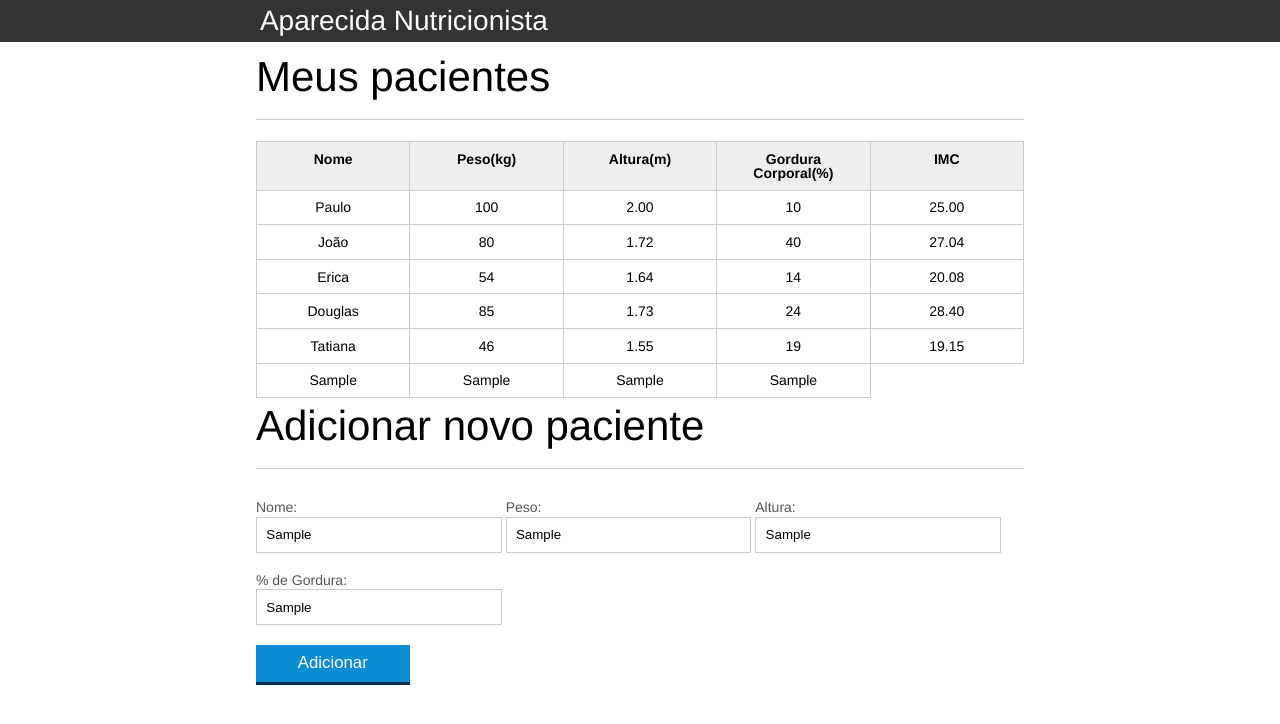
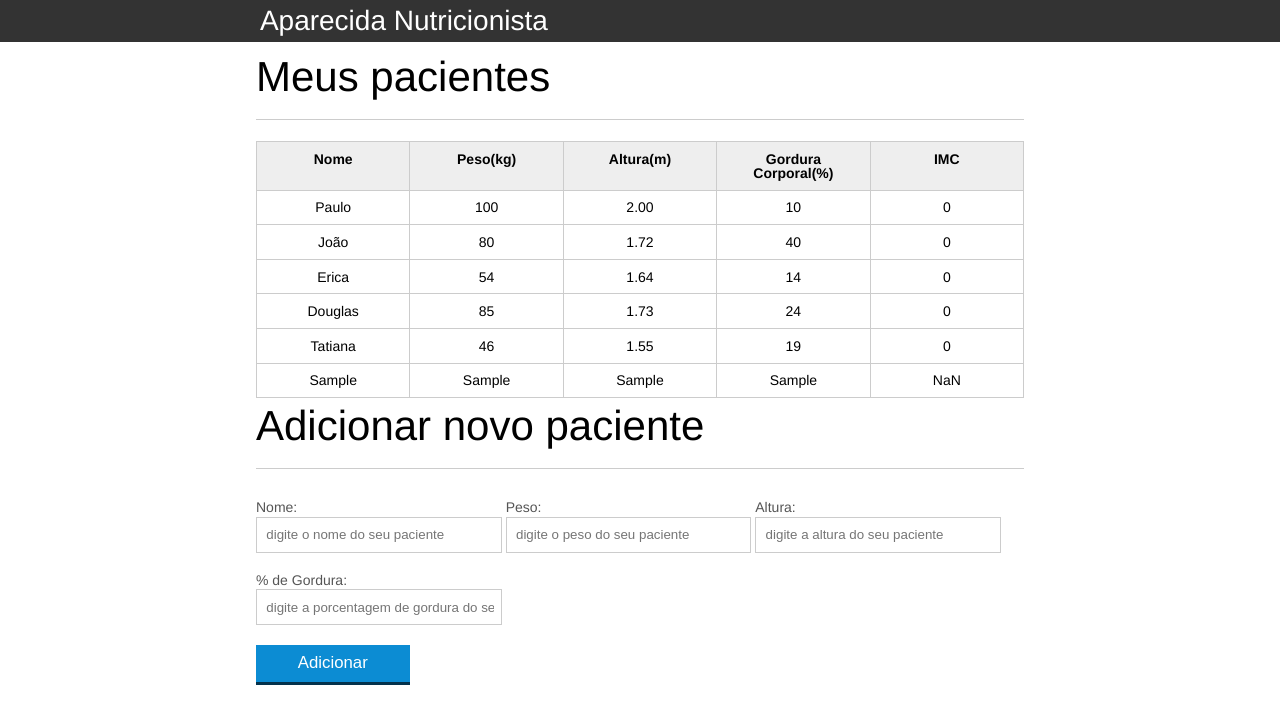
Before and after one commit to Jeffgss/JS-Programando-na-linguagem-da-web, a plain HTML site: page index.html in a window 1280 px wide. Both pictures are taken after typing "Sample", "Sample", "Sample", "Sample" into the empty fields and a click on the button "Adicionar". Drawn offline with Linux system fonts and the light colour scheme.

Commit message:
5-Good practices with Javascript

```diff
--- a/index.html
+++ b/index.html
@@ -96,7 +96,8 @@
 			<button id="adicionar-paciente" class="botao bto-principal">Adicionar</button>
 		</form>
 	</section>
-	<script src="./js/index.js"></script>
+	<script src="./js/calcula-imc.js"></script>
+	<script src="./js/form.js"></script>
 </body>
 
 </html>
--- /dev/null
+++ b/js/calcula-imc.js
@@ -0,0 +1,43 @@
+let titulo = document.querySelector(".title");
+titulo.textContent = "Aparecida Nutricionista";
+
+let pacientes = document.querySelectorAll(".paciente");
+
+for (let i = 0; i < pacientes.length; i++) {
+   let paciente = pacientes[i];
+
+   let tdPeso = paciente.querySelector(".info-peso");
+   let peso = tdPeso.textContent;
+
+   let tdAltura = paciente.querySelector(".info-altura");
+   let altura = tdAltura.textContent;
+
+   let tdImc = paciente.querySelector(".info-imc");
+
+   let pesoEValido = true;
+   let alturaEValida = true;
+
+   if (peso <= 0 || peso >= 597) {
+      pesoEValido = false;
+      tdImc.textContent = "Peso inválido";
+      paciente.classList.add("paciente-invalido");
+   }
+
+   if (altura <= 0 || altura >= 2.74) {
+      alturaEValida = false;
+      tdImc.textContent = "Altura inválida";
+      paciente.classList.add("paciente-invalido");
+   }
+
+   if (pesoEValido && alturaEValida) {
+      let imc = calculaImc(peso, altura);
+      imcTd.textContent = imc;
+   }
+};
+
+function calculaImc(peso, altura) {
+   let imc = 0;
+   imc = peso / (altura * altura);
+
+   return imc.toFixed(2);
+}
--- /dev/null
+++ b/js/form.js
@@ -0,0 +1,48 @@
+let botaoAdicionar = document.querySelector("#adicionar-paciente");
+botaoAdicionar.addEventListener("click", function (event) {
+   event.preventDefault();
+
+   let form = document.querySelector("#form-adiciona");
+
+   let paciente = obtemPacienteDoFormulario(form);
+
+   let pacienteTr = montaTr(paciente);
+
+   let tabela = document.querySelector("#tabela-pacientes");
+
+   tabela.appendChild(pacienteTr);
+
+   form.reset();
+});
+
+function obtemPacienteDoFormulario(form) {
+   let paciente = {
+      nome: form.nome.value,
+      peso: form.peso.value,
+      altura: form.altura.value,
+      gordura: form.gordura.value,
+      imc: calculaImc(form.peso.value, form.altura.value)
+   }
+   return paciente;
+};
+
+function montaTr(paciente) {
+   let pacienteTr = document.createElement("tr");
+   pacienteTr.classList.add("paciente");
+
+   pacienteTr.appendChild(montaTd(paciente.nome, "info-nome"));
+   pacienteTr.appendChild(montaTd(paciente.peso, "info-peso"));
+   pacienteTr.appendChild(montaTd(paciente.altura, "info-altura"));
+   pacienteTr.appendChild(montaTd(paciente.gordura, "info-gordura"));
+   pacienteTr.appendChild(montaTd(paciente.imc, "info-imc"));
+
+   return pacienteTr
+}
+
+function montaTd(dado, classe) {
+   let td = document.createElement("td");
+   td.textContent = dado;
+   td.classList.add(classe);
+
+   return td;
+}
--- a/js/index.js
+++ /dev/null
@@ -1,70 +0,0 @@
-let titulo = document.querySelector(".title");
-titulo.textContent = "Aparecida Nutricionista";
-
-let pacientes = document.querySelectorAll(".paciente");
-
-for (let i = 0; i < pacientes.length; i++) {
-   let paciente = pacientes[i];
-
-   let tdPeso = paciente.querySelector(".info-peso");
-   let peso = tdPeso.textContent;
-
-   let tdAltura = paciente.querySelector(".info-altura");
-   let altura = tdAltura.textContent;
-
-   let tdImc = paciente.querySelector(".info-imc");
-
-   let pesoEValido = true;
-   let alturaEValida = true;
-
-   if (peso <= 0 || peso >= 597) {
-      pesoEValido = false;
-      tdImc.textContent = "Peso inválido";
-      paciente.classList.add("paciente-invalido");
-   }
-
-   if (altura <= 0 || altura >= 2.74) {
-      alturaEValida = false;
-      tdImc.textContent = "Altura inválida";
-      paciente.classList.add("paciente-invalido");
-   }
-
-   if (pesoEValido && alturaEValida) {
-      let imc = peso / (altura * altura);
-      tdImc.textContent = imc.toFixed(2);
-   }
-};
-
-let botaoAdicionar = document.querySelector("#adicionar-paciente");
-botaoAdicionar.addEventListener("click", function (event) {
-   event.preventDefault();
-
-   let form = document.querySelector("#form-adiciona");
-
-   let nome = form.nome.value;
-   let peso = form.peso.value;
-   let altura = form.altura.value;
-   let gordura = form.gordura.value;
-
-   let pacienteTr = document.createElement("tr");
-
-   let nomeTd = document.createElement("td");
-   let pesoTd = document.createElement("td");
-   let alturaTd = document.createElement("td");
-   let gorduraTd = document.createElement("td");
-   let imcTd = document.createElement("td");
-
-   nomeTd.textContent = nome;
-   pesoTd.textContent = peso;
-   alturaTd.textContent = altura;
-   gorduraTd.textContent = gordura;
-
-   pacienteTr.appendChild(nomeTd);
-   pacienteTr.appendChild(pesoTd);
-   pacienteTr.appendChild(alturaTd);
-   pacienteTr.appendChild(gorduraTd);
-
-   let tabela = document.querySelector("#tabela-pacientes");
-
-   tabela.appendChild(pacienteTr);
-});
```
